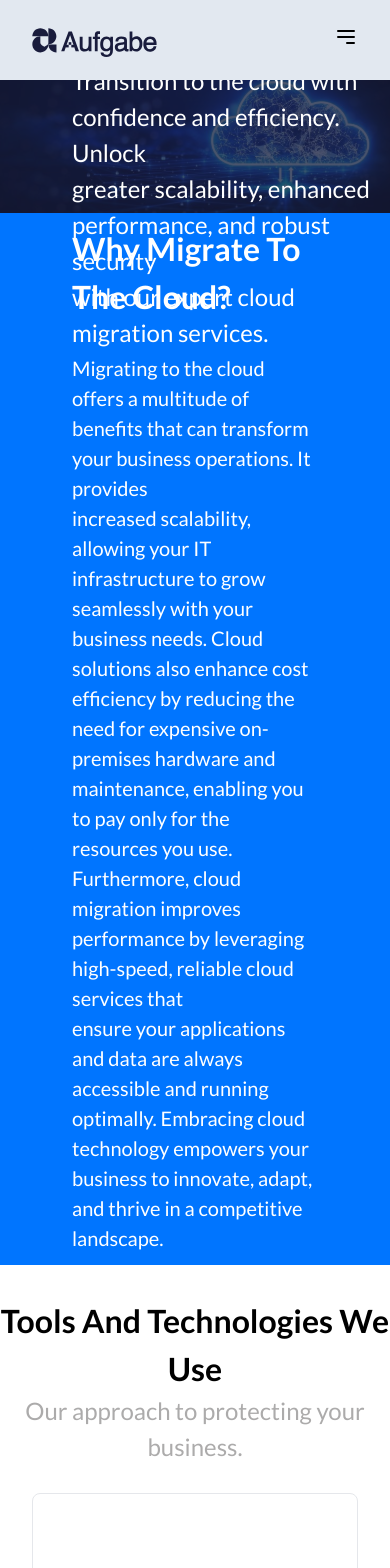
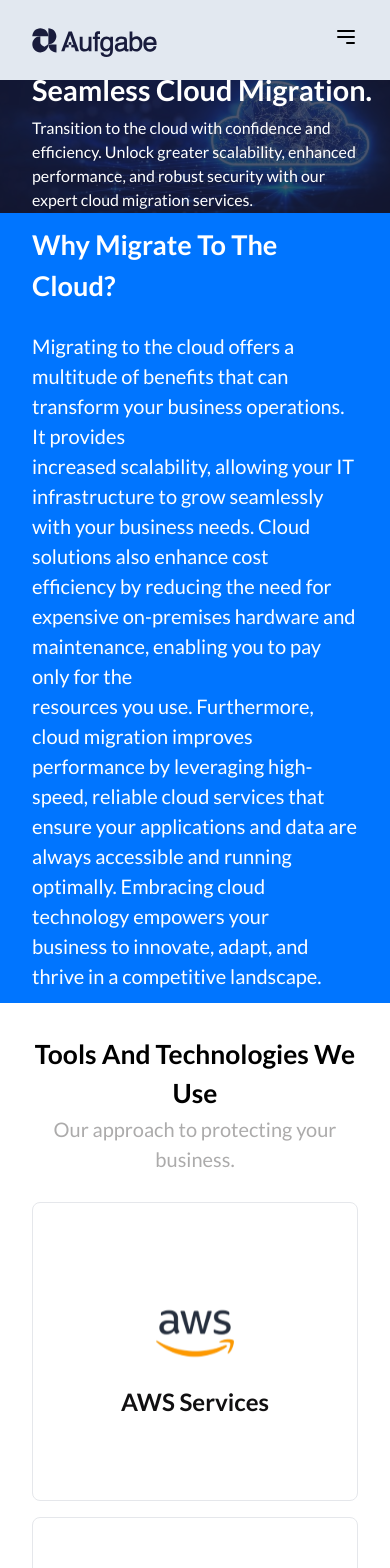
Before and after one commit to martinvibes/Aufgabe-website, a React (Vite) app: page /cloud-services in a window 390 px wide. Shown: the top 1568 px of the page. Built offline with nearby package versions, Linux system fonts and the light colour scheme.

Commit message:
made it responsive

```diff
--- a/src/components/CloudServices.jsx
+++ b/src/components/CloudServices.jsx
@@ -15,18 +15,20 @@ const CloudServices = () => {
         <div className="absolute inset-0 z-10 bg-linear2 opacity-75"></div>
         {/* Image */}
         <img
-          className="relative z-0 mt-20 w-full"
+          className="sm3:mt-20 relative z-0 w-full md:mt-20"
           src={cloudHero}
           alt="hero section"
         />
         {/* Text Overlay */}
-        <div className="absolute inset-0 z-20 flex items-center justify-start">
-          <div className="z-10 ml-[72px] py-9 text-white">
-            <h1 className="text-font40 font-bold">Seamless Cloud Migration.</h1>
-            <p className="py-2 text-font24 font-normal">
-              Transition to the cloud with confidence and efficiency. Unlock{" "}
-              <br /> greater scalability, enhanced performance, and robust
-              security <br /> with our expert cloud migration services.
+        <div className="absolute inset-0 z-20 flex items-center justify-start px-8 md:px-0">
+          <div className="z-10 py-9 text-white md:ml-[72px] md:w-[43.5rem]">
+            <h1 className="whitespace-nowrap text-[1.8rem] font-bold md:text-font40">
+              Seamless Cloud Migration.
+            </h1>
+            <p className="sm3:text-base sm5:text-[1.1rem] sm5:py-2 py-1 pb-3 font-normal leading-none md:text-font24 md:leading-4">
+              Transition to the cloud with confidence and efficiency. Unlock
+              greater scalability, enhanced performance, and robust security
+              with our expert cloud migration services.
             </p>
           </div>
         </div>
@@ -41,11 +43,11 @@ const CloudServices = () => {
 
 function MigrateCloud() {
   return (
-    <div className="bg-navBtn px-[72px] py-3 md:py-20 md:text-center">
-      <h1 className="text-font32 font-bold text-white">
+    <div className="bg-navBtn px-8 py-3 md:px-[72px] md:py-20 md:text-center">
+      <h1 className="text-[1.7rem] font-bold text-white md:text-font32">
         Why Migrate To The Cloud?
       </h1>
-      <p className="mt-8 text-font20 font-normal text-white">
+      <p className="mt-6 text-font20 font-normal text-white md:mt-8">
         Migrating to the cloud offers a multitude of benefits that can transform
         your business operations. It provides <br /> increased scalability,
         allowing your IT infrastructure to grow seamlessly with your business
@@ -65,12 +67,14 @@ function MigrateCloud() {
 function ToolsUsed() {
   return (
     <div className="my-8 flex items-center justify-center">
-      <div className="text-center">
-        <h1 className="text-font32 font-bold">Tools And Technologies We Use</h1>
-        <p className="mb-7 text-font24 text-trustedH1">
+      <div className="px-8 text-center md:px-0">
+        <h1 className="text-[1.65rem] font-bold md:text-font32">
+          Tools And Technologies We Use
+        </h1>
+        <p className="mb-7 text-font20 text-trustedH1 md:text-font24">
           Our approach to protecting your business.
         </p>
-        <div className="mx-8 grid grid-cols-1 gap-4 md:grid-cols-2 lg:grid-cols-3 lg:gap-10">
+        <div className="grid grid-cols-1 gap-4 md:mx-8 md:grid-cols-2 lg:grid-cols-3 lg:gap-10">
           <div className="group rounded-lg border px-16 py-20 text-center transition-all duration-300 hover:bg-navBtn">
             <img className="mx-auto" src={aws} alt="user pic" />
             <h1 className="text-font24 font-bold text-midBlack group-hover:text-white">
@@ -99,14 +103,16 @@ const CloudMigration = () => {
   return (
     <div className="my-[60px] flex items-center justify-center">
       <div className="mx-auto w-chooseUs">
-        <div className="text-center">
-          <h1 className="text-font32 font-bold">Our Cloud Migration Process</h1>
-          <p className="text-font24 text-trustedH1">
+        <div className="px-8 text-center md:px-0">
+          <h1 className="text-[1.65rem] font-bold md:text-font32">
+            Our Cloud Migration Process
+          </h1>
+          <p className="text-font20 text-trustedH1 md:text-font24">
             Our approach to protecting your business.
           </p>
         </div>
 
-        <div className="inset-2 grid grid-cols-1 justify-center gap-3 px-12 md:grid-cols-2 lg:px-0">
+        <div className="grid grid-cols-1 justify-center gap-3 px-8 md:grid-cols-2 md:px-12 lg:px-0">
           <div className="my-5">
             <img src={assessment} alt="cloud upload icon" />
             <h1 className="my-3 text-font24 font-bold text-midBlack">
@@ -154,17 +160,18 @@ const CloudMigration = () => {
 
 function ReliableIt() {
   return (
-    <div className="relative mx-[4.5rem] mb-16 mt-12">
-      <div className="w-full rounded-lg bg-gradient-to-r from-linear1 to-linear2 py-32"></div>
+    <div className="relative mx-8 mb-16 md:mx-[4.5rem] md:mt-32">
+      <div className="w-full rounded-lg bg-gradient-to-r from-linear1 to-linear2 py-44"></div>
       <div className="absolute inset-0">
         <div className="py-8 text-center text-white">
-          <h1 className="text-center text-font40 font-bold">
-            Ready To Get Reliable IT Support?
+          <h1 className="text-center text-[1.7rem] font-bold md:text-font40">
+            Ready to Transform Your It <br /> infrastructure?
           </h1>
-          <p className="py-2 text-font20 font-normal">
-            Contact Us Today to Discuss Your IT Support Needs
+          <p className="text-font20 font-normal md:py-2">
+            Partner with us for a reliable cloud solutions and robust
+            cybersecurity.
           </p>
-          <button className="mt-5 h-heroBtnH w-heroBtnW whitespace-nowrap rounded-lg border-2 text-font20 font-medium transition-all duration-500 ease-in-out hover:border-btnHover hover:bg-btnHover">
+          <button className="mt-5 whitespace-nowrap rounded-lg border-2 bg-navBtn p-0 px-4 py-2 text-font20 font-medium md:h-heroBtnH md:w-heroBtnW">
             Get Started
           </button>
         </div>
--- a/tailwind.config.js
+++ b/tailwind.config.js
@@ -3,24 +3,26 @@ export default {
   content: ["./index.html", "./src/**/*.{js,ts,jsx,tsx}"],
   theme: {
     extend: {
-      // screens: {
-      //   '2xl': {'max': '1535px'},
-      //   // => @media (max-width: 1535px) { ... }
+      screens: {
+        // '2xl': {'max': '1535px'},
+        // // => @media (max-width: 1535px) { ... }
 
-      //   'xl': {'max': '1279px'},
-      //   // => @media (max-width: 1279px) { ... }
+        // 'xl': {'max': '1279px'},
+        // // => @media (max-width: 1279px) { ... }
 
-      //   'lg': {'max': '1023px'},
-      //   // => @media (max-width: 1023px) { ... }
+        // 'lg': {'max': '1023px'},
+        // // => @media (max-width: 1023px) { ... }
 
-      //   'md': {'max': '767px'},
-      //   // => @media (max-width: 767px) { ... }
+        // 'md': {'max': '767px'},
+        // // => @media (max-width: 767px) { ... }
 
-      //   'sm': {'max': '639px'},
-      //   // => @media (max-width: 639px) { ... }
-      // },
+        // 'sm': {'max': '639px'},
+        // // => @media (max-width: 639px) { ... }
+        sm5: { min: "500px" },
+        sm3: { min: "300px" },
+      },
       backgroundImage: {
-        "hero-side": "url('../images/hero-side.png')", // If in public folder
+        "hero-side": "url('../src/images/hero-side.png')", // If in public folder
       },
       fontFamily: {
         sans: ["Lato", "sans-serif"],
```
